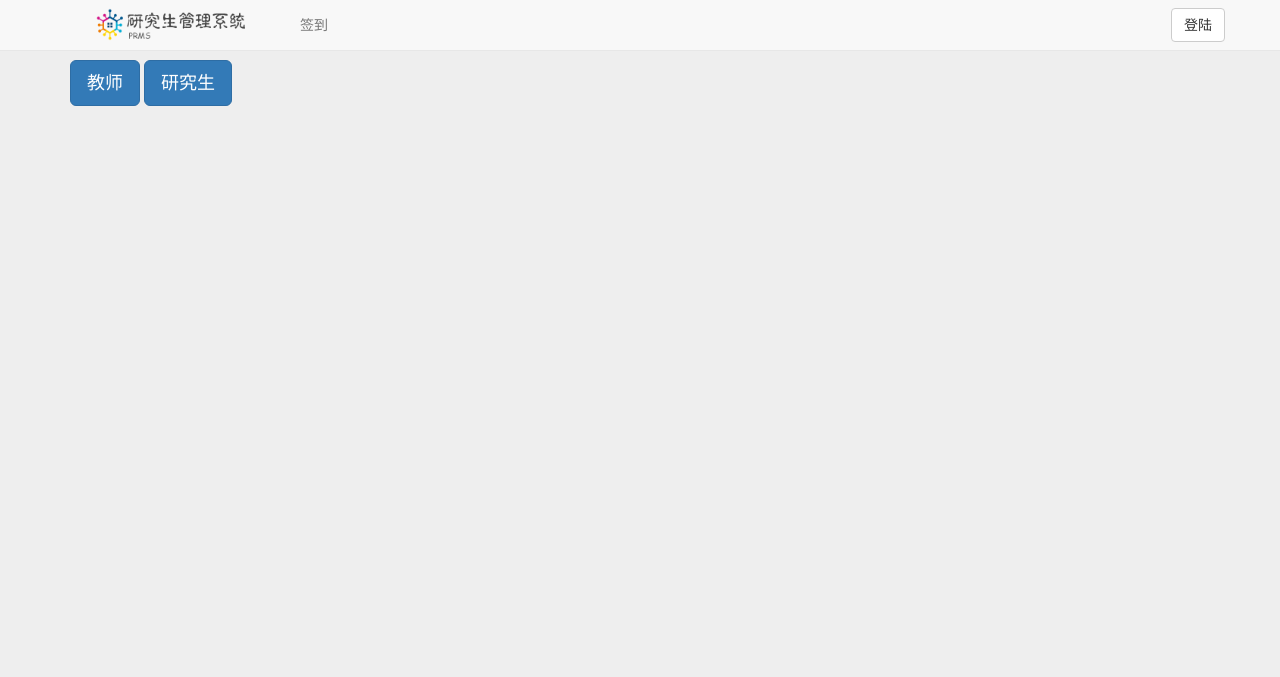
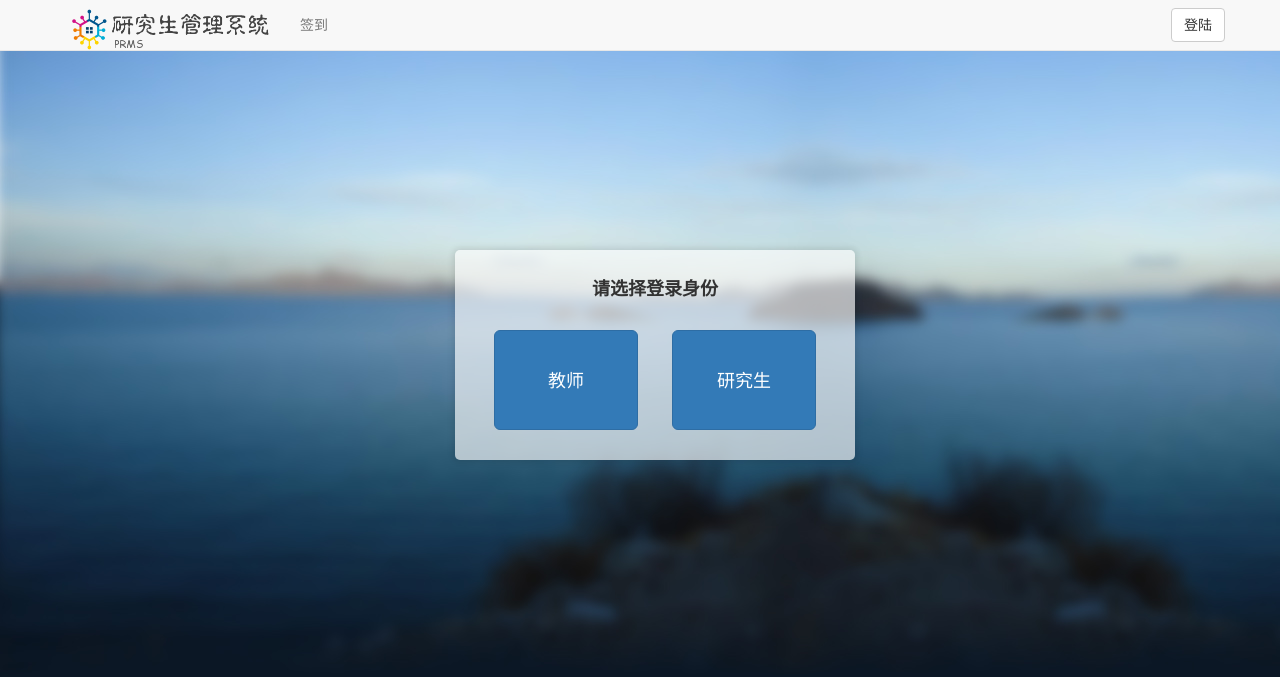
Before and after one commit to yuchenfei/prms, a Django app: page / in a window 1280 px wide. Shown: the top 677 px of the page. Run offline with Django 3.2, Linux system fonts and the light colour scheme; some libraries are stand-ins or nearby versions.

Commit message:
修改选择登录身份页面、登录界面的样式，裁剪LOGO

```diff
--- a/apps/account/templates/account/home.html
+++ b/apps/account/templates/account/home.html
@@ -1,6 +1,25 @@
 {% extends 'base.html' %}
 
-{% block content-fluid %}
-    <a class="btn btn-lg btn-primary" href="{% url 'teacher_login' %}">教师</a>
-    <a class="btn btn-lg btn-primary" href="{% url 'postgraduate_login' %}">研究生</a>
+{% block extrahead %}
+    <!-- this page specific styles -->
+    {% load staticfiles %}
+    <link rel="stylesheet" href="{% static 'css/home.css' %}">
 {% endblock %}
+
+{% block container %}
+    <div class="container">
+        <div class="row">
+            <div class="col-xs-12 col-md-12">
+                <div class="home-wrapper">
+                    <div class="box">
+                        <h6>请选择登录身份</h6>
+                        <div class="content-wrap">
+                            <a class="btn btn-lg btn-primary" href="{% url 'teacher_login' %}">教师</a>
+                            <a class="btn btn-lg btn-primary" href="{% url 'postgraduate_login' %}">研究生</a>
+                        </div>
+                    </div>
+                </div>
+            </div>
+        </div>
+    </div>
+{% endblock %}
--- a/static/base.css
+++ /dev/null
@@ -1,5 +0,0 @@
-body {
-    padding-top: 60px;
-    padding-bottom: 40px;
-    background-color: #eee;
-}
--- /dev/null
+++ b/static/css/base.css
@@ -0,0 +1,21 @@
+body {
+    padding-top: 60px;
+    padding-bottom: 40px;
+}
+
+.bg {
+    background: url("../img/landscape.jpg") no-repeat center center fixed;
+    filter: progid:DXImageTransform.Microsoft.AlphaImageLoader(src='../img/bgs/landscape.jpg', sizingMethod='scale');
+    -ms-filter: "progid:DXImageTransform.Microsoft.AlphaImageLoader(src='../img/bgs/landscape.jpg', sizingMethod='scale')";
+    -webkit-background-size: cover;
+    -moz-background-size: cover;
+    -o-background-size: cover;
+    background-size: cover;
+}
+
+.bg-container {
+    padding: 10px;
+    box-shadow: 0 0 6px 2px rgba(0, 0, 0, 0.1);
+    border-radius: 5px;
+    background: rgba(255, 255, 255, 0.65);
+}
--- /dev/null
+++ b/static/css/home.css
@@ -0,0 +1,35 @@
+.home-wrapper {
+    width: 100%;
+    position: absolute;
+    top: 190px;
+    text-align: center;
+}
+
+.home-wrapper .box {
+    margin: 0 auto;
+    padding: 30px 0 30px;
+    float: none;
+    width: 400px;
+    box-shadow: 0 0 6px 2px rgba(0, 0, 0, 0.1);
+    border-radius: 5px;
+    background: rgba(255, 255, 255, 0.65);
+}
+
+.home-wrapper .box h6 {
+    margin: 0 0 30px 0;
+    font-size: 18px;
+    font-weight: 600;
+}
+
+.home-wrapper .box .content-wrap {
+    width: 90%;
+    margin: 0 auto;
+}
+
+.home-wrapper .box .content-wrap .btn {
+    margin: 0 15px;
+    width: 40%;
+    height: 100px;
+    text-align: center;
+    line-height: 80px;
+}
--- a/templates/base.html
+++ b/templates/base.html
@@ -1,16 +1,22 @@
 <!DOCTYPE html>
-<html lang="en">
+<html lang="zh">
 <head>
     <meta charset="UTF-8">
-    <meta http-equiv="X-UA-Compatible" content="IE=edge">
-    <meta name="viewport" content="width=device-width, initial-scale=1">
+    <meta name="viewport"
+          content="width=device-width, user-scalable=no, initial-scale=1.0, maximum-scale=1.0, minimum-scale=1.0">
+    <meta http-equiv="X-UA-Compatible" content="ie=edge">
+    <title>研究生科研管理系统</title>
+
+    <!-- bootstrap -->
     {% load staticfiles %}
     <link href="{% static 'bootstrap/css/bootstrap.min.css' %}" rel="stylesheet">
-    <link href="{% static 'base.css' %}" rel="stylesheet">
+
+    <!-- global styles -->
+    <link href="{% static 'css/base.css' %}" rel="stylesheet">
+
     {% block extrahead %}{% endblock %}
-    <title>研究生科研管理系统</title>
 </head>
-<body>
+<body class="bg">
 <nav class="navbar navbar-default navbar-fixed-top">
     <div class="container">
         <a class="navbar-brand" href="/">
@@ -44,7 +50,8 @@
         </ul>
     </div>
 </nav>
-<div class="container">
+{% block container %}
+    <div class="container bg-container">
         <div class="row">
             <div class="col-xs-12 col-md-12">{% block content-fluid %}{% endblock %}</div>
         </div>
@@ -57,9 +64,13 @@
             <div class="col-xs-9 col-md-10">{% block content %}{% endblock %}</div>
         </div>
     </div>
+{% endblock %}
+
+<!-- scripts -->
 <script src="http://code.jquery.com/jquery.min.js"></script>
-<script src="{% static 'add_active_navigation_class.js' %}"></script>
 <script src="{% static 'bootstrap/js/bootstrap.min.js' %}"></script>
+<script src="{% static 'js/add_active_navigation_class.js' %}"></script>
 {% block extrascript %}{% endblock %}
+
 </body>
 </html>
```
Also changed, not shown: apps/account/templates/account/login.html (+6 -2 lines), apps/account/static/img/logo.png (deleted), static/img/landscape.jpg (renamed from apps/account/static/img/landscape.jpg), static/img/logo.png (added), static/js/add_active_navigation_class.js (renamed from static/add_active_navigation_class.js). Lines whose indentation alone changed are shown as unchanged.
